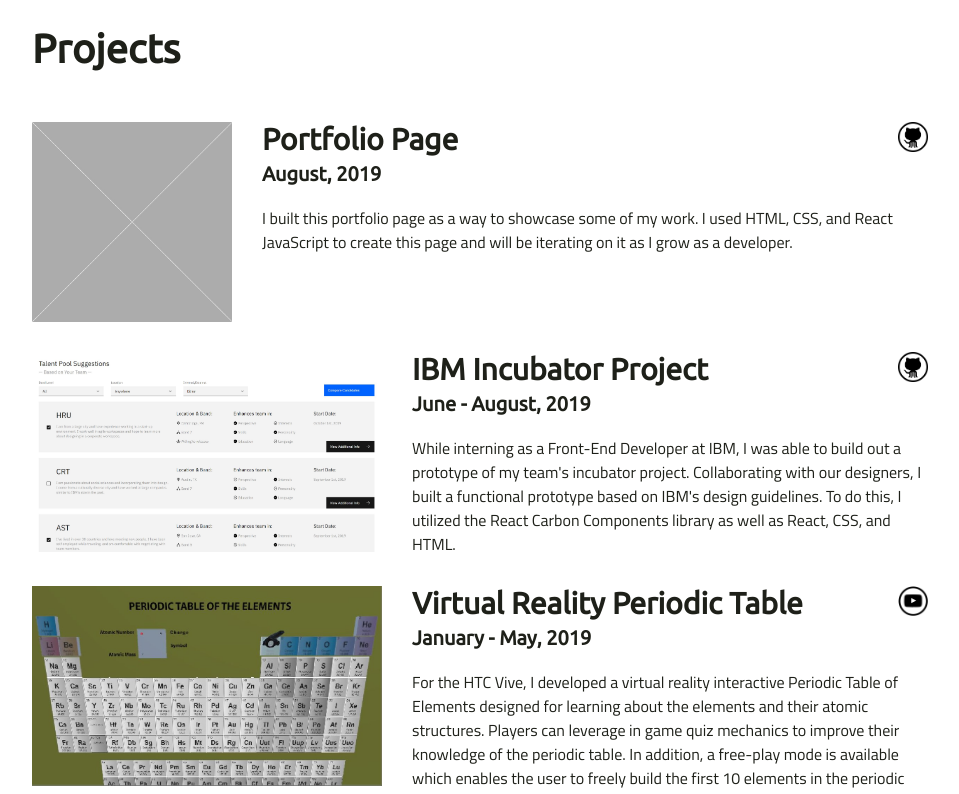
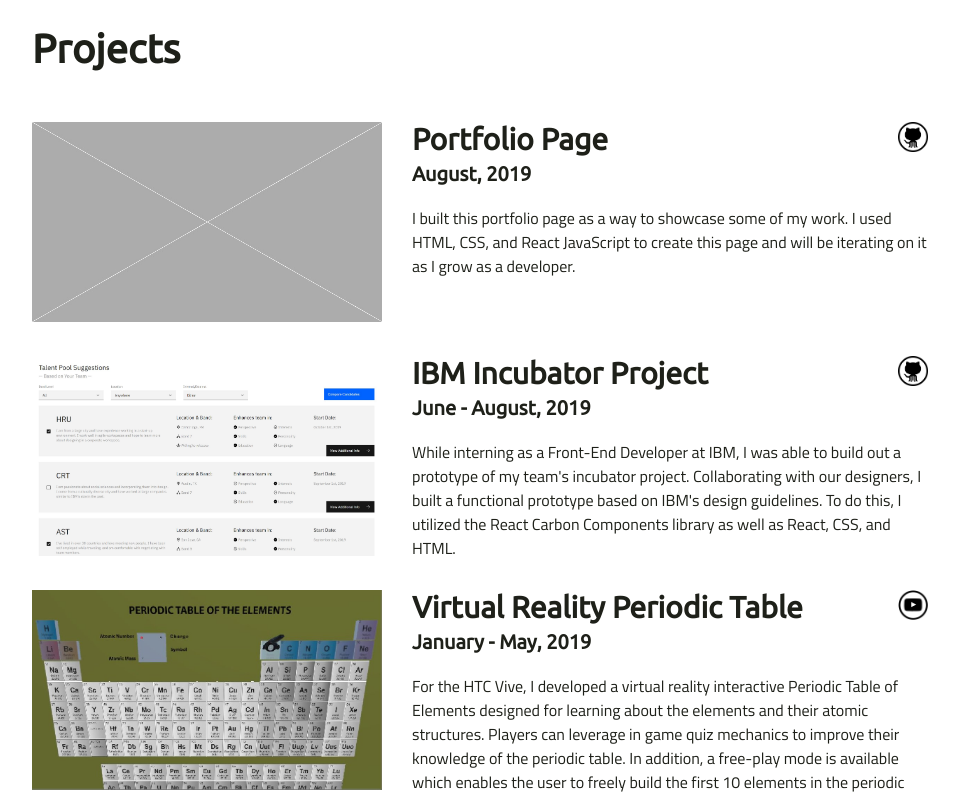
Before and after one commit to Heather-Fin/Portfolio, a React (Create React App) app: page / in a window 1280 px wide. Shown: the part 800-1594 px from the top of the page, without its empty margins (160-1119 px from the left). Built offline with nearby package versions, Linux system fonts and the light colour scheme.

Commit message:
Added anchors to project images and titles

```diff
--- a/src/components/ContactMe/contact-me.scss
+++ b/src/components/ContactMe/contact-me.scss
@@ -3,7 +3,6 @@
 .contact-me {
     display: flex;
     justify-content: center;
-    //padding-left: calc(15% - 30px);
 }
 
 a {
--- a/src/components/ContactTile/contact-tile.scss
+++ b/src/components/ContactTile/contact-tile.scss
@@ -16,10 +16,12 @@
 
 .contact-tile:hover {
     .contact-tile--h3 {
-        filter: invert(72%) sepia(63%) saturate(1273%) hue-rotate(348deg) brightness(101%) contrast(87%);
+        //transition: filter 1s;
+        filter: invert(68%) sepia(99%) saturate(737%) hue-rotate(347deg) brightness(99%) contrast(89%);
     }
     .conact-tile--img {
-        filter: invert(72%) sepia(63%) saturate(1273%) hue-rotate(348deg) brightness(101%) contrast(87%);
+        //transition: filter 1s;
+        filter: invert(68%) sepia(99%) saturate(737%) hue-rotate(347deg) brightness(99%) contrast(89%);
     }
 }
 
--- a/src/components/Projects/Projects.js
+++ b/src/components/Projects/Projects.js
@@ -5,12 +5,18 @@ class Projects extends Component {
   render() {
     return (
       <div className="projects--card">
-          <img src={this.props.img} alt="Screengrab of project" className="projects--img" />
+          <a href={this.props.link} target="_blank">
+            <img src={this.props.img} alt="Screengrab of project" className="projects--img" />
+          </a>
           <div className="projects--col">
-            <h2 className="projects--h2">{this.props.title}</h2>
-            <a href={this.props.link} target="_blank">
-              <img src={this.props.icon} alt="logo" className="projects--icon" />
-            </a>
+            <div className="projects--click-link">
+              <a href={this.props.link} target="_blank">
+                <h2 className="projects--h2">{this.props.title}</h2>
+              </a>
+              <a href={this.props.link} target="_blank">
+                <img src={this.props.icon} alt="logo" className="projects--icon" />
+              </a>
+            </div>
             <h3 className="projects--h3">{this.props.date}</h3>
             <p className="projects--p">{this.props.description}</p>
           </div>
--- a/src/components/Projects/projects.scss
+++ b/src/components/Projects/projects.scss
@@ -48,6 +48,7 @@
     right: 0px;
 }
 
-.projects--icon:hover {
-    filter: invert(72%) sepia(63%) saturate(1273%) hue-rotate(348deg) brightness(101%) contrast(87%);
+.projects--click-link:hover {
+    //transition: filter 0.2s;
+    filter: invert(68%) sepia(99%) saturate(737%) hue-rotate(347deg) brightness(99%) contrast(89%);
 }
```
